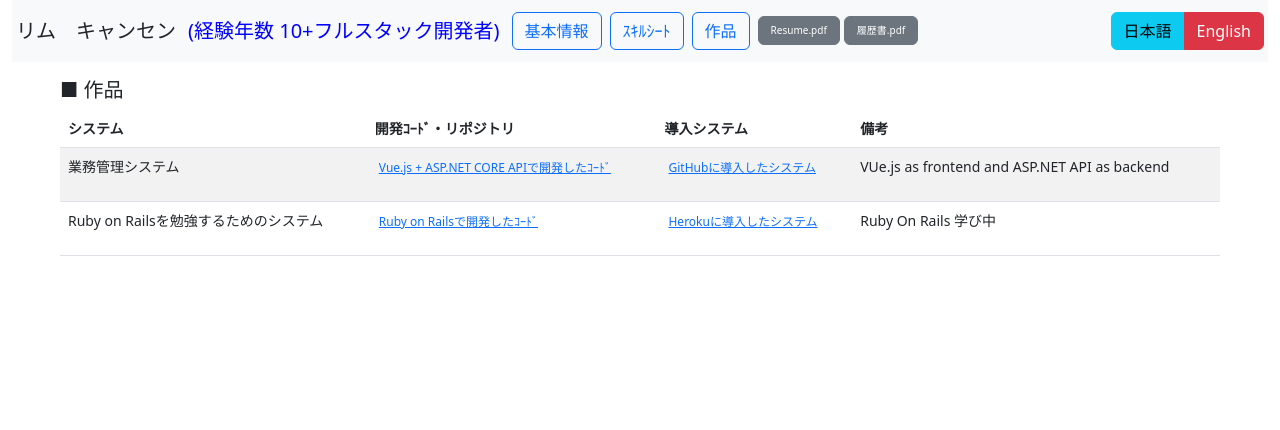
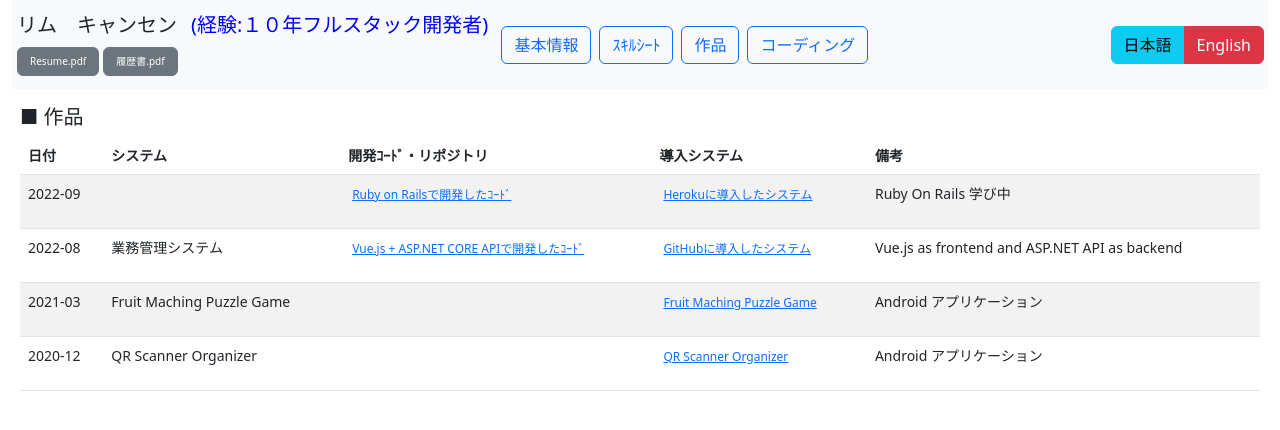
Before and after one commit to potatoscript/resume2-development, a Vue app in the folder ui/: page /sample in a window 1280 px wide. Shown: the top 430 px of the page. Built offline with nearby package versions, Linux system fonts and the light colour scheme.

Commit message:
added codility

```diff
--- a/ui/src/App.vue
+++ b/ui/src/App.vue
@@ -6,11 +6,14 @@
     >
       <ul class="navbar-nav navbar-left">
         <li>
+          <table>
+            <tr>
+              <td>
                 <h5 display-5 class="d-flex justify-content-center m-1">
                   {{ $t("profile.MyName") }}
                 </h5>
-        </li>
-        <li>
+              </td>
+              <td>
                 <h5
                   display-5
                   class="d-flex justify-content-center m-1 mx-2"
@@ -18,6 +21,29 @@
                 >
                   {{ $t("message.MyYearExperience") }}
                 </h5>
+              </td>
+            </tr>
+            <tr>
+              <td colspan="2">
+                <a
+                  class="btn btn-secondary m-1 dense"
+                  style="font-size: 10px"
+                  target="_blank"
+                  href="https://github.com/potatoscript/resume2-development/blob/master/ui/src/assets/Resume.pdf"
+                >
+                  {{ $t("message.EnglishResume") }}
+                </a>
+                <a
+                  class="btn btn-secondary dense my-1"
+                  target="_blank"
+                  style="font-size: 10px"
+                  href="https://github.com/potatoscript/resume2-development/blob/master/ui/src/assets/履歴書.pdf"
+                >
+                  {{ $t("message.JapaneseResume") }}
+                </a>
+              </td>
+            </tr>
+          </table>
         </li>
       </ul>
       <ul class="navbar-nav navbar-left">
@@ -35,24 +61,11 @@
             :to="{ name: 'sample' }"
             >{{ $t("message.MySamples") }}</router-link
           >
-        </li>
-        <li class="nav-item">
-          <a
-            class="btn btn-secondary m-1 dense"
-            style="font-size: 10px"
-            target="_blank"
-            href="https://github.com/potatoscript/resume2-development/blob/master/ui/src/assets/Resume.pdf"
+          <router-link
+            class="btn btn-light btn-outline-primary mx-1"
+            :to="{ name: 'codility' }"
+            >{{ $t("message.Codility") }}</router-link
           >
-            {{ $t("message.EnglishResume") }}
-          </a>
-          <a
-            class="btn btn-secondary dense my-1"
-            target="_blank"
-            style="font-size: 10px"
-            href="https://github.com/potatoscript/resume2-development/blob/master/ui/src/assets/履歴書.pdf"
-          >
-            {{ $t("message.JapaneseResume") }}
-          </a>
         </li>
       </ul>
       <ul class="navbar-nav ms-auto">
--- a/ui/src/assets/locales/en.json
+++ b/ui/src/assets/locales/en.json
@@ -2,8 +2,8 @@
     "message":{
         "MyCV": "Experience",
         "MySkills": "Skills",
-        "MySamples": "SSamples",
-        "MyYearExperience" : "(10+ Years Experience Full Stack Developer)",
+        "MySamples": "My Works",
+        "MyYearExperience" : "(10 Years Experience Full Stack Developer)",
         "Profile":"Profile",
         "Education" : "Education",
         "English" : "English",
@@ -32,7 +32,9 @@
         "Language":"Language",
         "Resume":"Resume.pdf",
         "EnglishResume":"Resume.pdf",
-        "JapaneseResume":"履歴書.pdf"
+        "JapaneseResume":"履歴書.pdf",
+        "Date":"Date",
+        "Codility":"Codility"
     },
     "language":{
         "English":"English",
@@ -47,7 +49,8 @@
         "EnglishLabel":"English (Daily conversation level TOIEC 820)",
         "ChineseLabel":"Chinese (Daily conversation level)",
         "JapaneseLabel":"Japanese (Daily conversation level N2)",
-        "MalayLabel":"Malay (Daily conversation level)"
+        "MalayLabel":"Malay (Daily conversation level)",
+        "Coding":"Coding Language"
     },
     "country":{
         "YearOfLiving":"Year Of Living",
@@ -273,7 +276,7 @@
         }
     },
     "hobby":{
-        "1":"Learning new thing（Android、Python…）",
+        "1":"Learning new thing like Cloud,Android、Python… (Currently learning Ruby on Rails)",
         "2":"Swimming、water-color drawing"
     },
     "skill":{
@@ -284,10 +287,18 @@
         "SourceCode1":"Vue.js + ASP.NET CORE API Source Code",
         "Demo1":"Front End Demo System",
         "Remark1":"Sample Appplication created by VUe.js as frontend and ASP.NET API as backend",
-        "System2":"Ruby on Rails Study Sample System",
+        "System2":"",
         "SourceCode2":"Ruby on Rails Source Code",
         "Demo2":"Sample System that Deployed on Heroku",
-        "Remark2":"Under study"
+        "Remark2":"Rubby on Rails Application (Under studying)",
+        "System3":"QR Scanner Organizer",
+        "SourceCode3":"",
+        "Demo3":"QR Scanner Organizer",
+        "Remark3":"Android Application",
+        "System4":"Fruit Maching Puzzle Game",
+        "SourceCode4":"",
+        "Demo4":"Fruit Maching Puzzle Game",
+        "Remark4":"Android Application"
     }
 
 }
--- a/ui/src/assets/locales/ja.json
+++ b/ui/src/assets/locales/ja.json
@@ -3,7 +3,7 @@
         "MyCV": "職務経歴",
         "MySkills": "ｽｷﾙｼｰﾄ",
         "MySamples": "作品",
-        "MyYearExperience" : "(経験年数 10+フルスタック開発者)",
+        "MyYearExperience" : "(経験:１０年フルスタック開発者)",
         "Profile":"基本情報",
         "Education":"最終学歴",
         "English" : "English",
@@ -32,7 +32,9 @@
         "Language":"言語",
         "Resume":"履歴書.pdf",
         "EnglishResume":"Resume.pdf",
-        "JapaneseResume":"履歴書.pdf"
+        "JapaneseResume":"履歴書.pdf",
+        "Date":"日付",
+        "Codility":"コーディング"
     },
     "language":{
         "English":"英語語",
@@ -47,7 +49,8 @@
         "EnglishLabel":"英語 (日常会話レベル TOIEC 820)",
         "ChineseLabel":"中国語 (日常会話レベル)",
         "JapaneseLabel":"日本語 (日常会話レベル N2)",
-        "MalayLabel":"マレーシア語 (日常会話レベル)"
+        "MalayLabel":"マレーシア語 (日常会話レベル)",
+        "Coding":"開発言語"
     },
     "country":{
         "YearOfLiving":"在住年数",
@@ -272,7 +275,7 @@
         }
     },
     "hobby":{
-        "1":"新し技術を学ぶ（Android、Python（機械学習）等）",
+        "1":"新し技術を学ぶ 例：Cloud, Android、Python機械学習等（今Ruby on Rails学び中）",
         "2":"水泳、水彩画、漫画"
     },
     "skill":{
@@ -282,10 +285,18 @@
         "System1":"業務管理システム",
         "SourceCode1":"Vue.js + ASP.NET CORE APIで開発したｺｰﾄﾞ",
         "Demo1":"GitHubに導入したシステム",
-        "Remark1":"VUe.js as frontend and ASP.NET API as backend",
-        "System2":"Ruby on Railsを勉強するためのシステム",
+        "Remark1":"Vue.js as frontend and ASP.NET API as backend",
+        "System2":"",
         "SourceCode2":"Ruby on Railsで開発したｺｰﾄﾞ",
         "Demo2":"Herokuに導入したシステム",
-        "Remark2":"Ruby On Rails 学び中"
+        "Remark2":"Ruby On Rails 学び中",
+        "System3":"QR Scanner Organizer",
+        "SourceCode3":"",
+        "Demo3":"QR Scanner Organizer",
+        "Remark3":"Android アプリケーション",
+        "System4":"Fruit Maching Puzzle Game",
+        "SourceCode4":"",
+        "Demo4":"Fruit Maching Puzzle Game",
+        "Remark4":"Android アプリケーション"
     }
 }
--- a/ui/src/router/index.js
+++ b/ui/src/router/index.js
@@ -1,5 +1,7 @@
 import { createRouter, createWebHistory } from 'vue-router'
 import ProfileView from '../views/ProfileView.vue'
+import SkillView from '../views/SkillView.vue'
+import SampleView from '../views/SampleView.vue'
 const routes = [
   {
     path: '/',
@@ -9,13 +11,19 @@ const routes = [
   {
     path: '/skill',
     name: 'skill',
-    component: () => import('../views/SkillView.vue')
+    component: SkillView
+    // component: () => import('../views/SkillView.vue')
   },
   {
     path: '/sample',
     name: 'sample',
-    component: () => import('../views/SampleView.vue')
-  }
+    component: SampleView
+  },
+  {
+    path: '/codility',
+    name: 'codility',
+    component: () => import('../views/CodilityView.vue')
+  },
 ]
 
 const router = createRouter({
--- /dev/null
+++ b/ui/src/views/CodilityView.vue
@@ -0,0 +1,51 @@
+<template>
+  <div class="justify-content-center mx-5">
+    <div class="input-group">
+      <h5 class="display-7 mt-3">■ {{ $t("message.Codility") }}</h5>
+    </div>
+    <table class="table table-striped" style="font-size: 14px">
+      <thead>
+        <tr>
+          <th>{{ $t("message.Date") }}</th>
+          <th>{{ $t("message.System") }}</th>
+          <th>{{ $t("message.SourceCode") }}</th>
+          <th>{{ $t("message.Demo") }}</th>
+          <th>{{ $t("message.Remark") }}</th>
+        </tr>
+      </thead>
+      <tbody>
+        <tr>
+          <td>
+            <p>2022-09</p>
+          </td>
+          <td>
+            <p>{{ $t("sample.System2") }}</p>
+          </td>
+          <td>
+            <a
+              class="m-1"
+              style="font-size: 12px"
+              target="_blank"
+              href="https://github.com/potatoscript/rubyonrails-project"
+            >
+              {{ $t("sample.SourceCode2") }}
+            </a>
+          </td>
+          <td>
+            <a
+              class="m-1"
+              style="font-size: 12px"
+              target="_blank"
+              href="https://rubyonrails-project.herokuapp.com/"
+            >
+              {{ $t("sample.Demo2") }}
+            </a>
+          </td>
+          <td>
+            {{ $t("sample.Remark2") }}
+          </td>
+        </tr>
+      </tbody>
+    </table>
+  </div>
+</template>
--- a/ui/src/views/ProfileView.vue
+++ b/ui/src/views/ProfileView.vue
@@ -1,5 +1,5 @@
 <template>
-  <div>
+  <div class="justify-content-center mx-2">
     <ul class="nav nav-tabs">
       <li class="nav-item" role="presentation">
         <a
--- a/ui/src/views/SampleView.vue
+++ b/ui/src/views/SampleView.vue
@@ -1,11 +1,12 @@
 <template>
-  <div class="justify-content-center mx-5">
+  <div class="justify-content-center mx-2">
     <div class="input-group">
       <h5 class="display-7 mt-3">■ {{ $t("message.MySamples") }}</h5>
     </div>
     <table class="table table-striped" style="font-size: 14px">
       <thead>
         <tr>
+          <th>{{ $t("message.Date") }}</th>
           <th>{{ $t("message.System") }}</th>
           <th>{{ $t("message.SourceCode") }}</th>
           <th>{{ $t("message.Demo") }}</th>
@@ -14,6 +15,40 @@
       </thead>
       <tbody>
         <tr>
+          <td>
+            <p>2022-09</p>
+          </td>
+          <td>
+            <p>{{ $t("sample.System2") }}</p>
+          </td>
+          <td>
+            <a
+              class="m-1"
+              style="font-size: 12px"
+              target="_blank"
+              href="https://github.com/potatoscript/rubyonrails-project"
+            >
+              {{ $t("sample.SourceCode2") }}
+            </a>
+          </td>
+          <td>
+            <a
+              class="m-1"
+              style="font-size: 12px"
+              target="_blank"
+              href="https://rubyonrails-project.herokuapp.com/"
+            >
+              {{ $t("sample.Demo2") }}
+            </a>
+          </td>
+          <td>
+            {{ $t("sample.Remark2") }}
+          </td>
+        </tr>
+        <tr>
+          <td>
+            <p>2022-08</p>
+          </td>
           <td>
             <p>{{ $t("sample.System1") }}</p>
           </td>
@@ -43,30 +78,46 @@
         </tr>
         <tr>
           <td>
-            <p>{{ $t("sample.System2") }}</p>
+            <p>2021-03</p>
           </td>
+          <td>
+            <p>{{ $t("sample.System4") }}</p>
+          </td>
+          <td></td>
           <td>
             <a
               class="m-1"
               style="font-size: 12px"
               target="_blank"
-              href="https://github.com/potatoscript/rubyonrails-project"
+              href="https://play.google.com/store/apps/details?id=com.potato.mysqlproject"
             >
-              {{ $t("sample.SourceCode2") }}
+              {{ $t("sample.Demo4") }}
             </a>
           </td>
+          <td>
+            {{ $t("sample.Remark4") }}
+          </td>
+        </tr>
+        <tr>
+          <td>
+            <p>2020-12</p>
+          </td>
+          <td>
+            <p>{{ $t("sample.System3") }}</p>
+          </td>
+          <td></td>
           <td>
             <a
               class="m-1"
               style="font-size: 12px"
               target="_blank"
-              href="https://rubyonrails-project.herokuapp.com/"
+              href="https://play.google.com/store/apps/details?id=com.potato.barcodescanner"
             >
-              {{ $t("sample.Demo2") }}
+              {{ $t("sample.Demo3") }}
             </a>
           </td>
           <td>
-            {{ $t("sample.Remark2") }}
+            {{ $t("sample.Remark3") }}
           </td>
         </tr>
       </tbody>
--- a/ui/src/views/SkillView.vue
+++ b/ui/src/views/SkillView.vue
@@ -1,22 +1,30 @@
 <template>
-  <div class="justify-content-center mx-5">
+  <div class="justify-content-center mx-2">
     <div class="input-group">
       <h5 class="display-7 mt-3">■ {{ $t("message.MySkills") }}</h5>
     </div>
     <table>
       <tr>
         <td style="vertical-align: top">
-          <div style="width: 350px; height: 300px" class="mb-5">
-            <canvas id="skillChart"></canvas>
+          <div class="input-group inline">
+            <div style="width: 350px; height: 300px" class="mb-5">
+              <canvas id="skillChart"></canvas>
+            </div>
+            <div style="width: 350px; height: 300px" class="mb-5">
+              <canvas id="skillCodeChart"></canvas>
+            </div>
           </div>
-        </td>
-        <td style="vertical-align: top" class="px-3">
-          <table class="table table-striped table-bordered mx-3">
+          <table
+            class="table table-striped table-bordered mx-3"
+            style="width: 90%"
+          >
             <thead class="table-dark">
               <tr>
                 <th>
                   <div class="input-group">
-                    <h5 display-7 class="m-1">{{ $t("message.Language") }}</h5>
+                    <h5 display-7 class="m-1">
+                      {{ $t("message.Language") }}
+                    </h5>
                   </div>
                 </th>
                 <th>
@@ -558,7 +566,8 @@ import ChartDataLabels from "chartjs-plugin-datalabels";
 export default {
   data() {
     return {
-      EnglishData: [70, 60, 70, 70, 70],
+      CodingSkillData: [90, 80, 70, 60, 50],
+      EnglishData: [70, 60, 60, 30, 60],
       JapaneseData: [70, 60, 60, 30, 60],
       ChineseData: [90, 80, 70, 30, 30],
       MalayData: [70, 40, 50, 30, 30],
@@ -566,6 +575,7 @@ export default {
   },
   mounted: function () {
     this.radarSkill();
+    this.radarCodeSkill();
   },
   methods: {
     radarSkill() {
@@ -672,6 +682,71 @@ export default {
       });
       radarChart;
     },
+    radarCodeSkill() {
+      var marksData = {
+        labels: [
+          this.$t("JavaScript"),
+          this.$t("C#"),
+          this.$t("SQL"),
+          this.$t("Java"),
+          this.$t("PHP"),
+        ],
+        datasets: [
+          {
+            label: this.$t("language.Coding"),
+            backgroundColor: "transparent",
+            borderColor: "rgba(200,0,0,0.6)",
+            fill: false,
+            radius: 6,
+            pointRadius: 6,
+            pointBorderWidth: 3,
+            pointBackgroundColor: "orange",
+            pointBorderColor: "rgba(200,0,0,0.6)",
+            pointHoverRadius: 10,
+            data: this.CodingSkillData,
+          },
+        ],
+      };
+      var chartOptions = {
+        responsive: true,
+        plugins: {
+          legend: {
+            display: false,
+            position: "left",
+          },
+        },
+        scales: {
+          r: {
+            //グラフの最小値・最大値
+            min: 0,
+            max: 100,
+            //背景色
+            backgroundColor: "snow",
+            //グリッドライン
+            grid: {
+              color: "pink",
+            },
+            //アングルライン
+            angleLines: {
+              color: "green",
+            },
+            //各項目のラベル
+            pointLabels: {
+              color: "blue",
+            },
+          },
+        },
+      };
+      var ctx = document.getElementById("skillCodeChart").getContext("2d");
+
+      Chart.register(ChartDataLabels);
+      var radarChart = new Chart(ctx, {
+        type: "radar",
+        data: marksData,
+        options: chartOptions,
+      });
+      radarChart;
+    },
   },
 };
 </script>
--- a/ui/src/views/profile/MyEducation.vue
+++ b/ui/src/views/profile/MyEducation.vue
@@ -2,9 +2,8 @@
   <!-- Tabs content -->
   <div class="container mt-3">
     <h5>■ {{ $t("message.Education") }}</h5>
-    <table>
-      <tr>
-        <td style="vertical-align: top" class="px-3">
+    <div class="input-group px-3">
+      <div class="px-3">
         <img
           src="../../assets/MyCertificate.png"
           style="width: 200px; height: 210px; cursor: zoom-in"
@@ -12,16 +11,14 @@
           alt="{{$t('profile.MyCertificate')}}"
           onclick="document.getElementById('modal01').style.display='block'"
         />
-          <div
-            id="modal01"
-            class="w3-modal"
-            onclick="this.style.display='none'"
-          >
+        <div id="modal01" class="w3-modal" onclick="this.style.display='none'">
           <div class="w3-modal-content w3-animate-zoom">
             <img src="../../assets/MyCertificate.png" style="width: 100%" />
           </div>
         </div>
-        </td>
+      </div>
+      <table>
+        <tr>
           <td style="vertical-align: top" class="px-3">
             <div class="input-group mb-3">
               <span class="input-group-text" style="width: 100px">{{
@@ -52,6 +49,7 @@
           </td>
         </tr>
       </table>
+    </div>
     <h7 class="display-8">{{ $t("profile.EducationOther") }}</h7>
   </div>
   <!-- Tabs content -->
--- a/ui/src/views/profile/MyProfile.vue
+++ b/ui/src/views/profile/MyProfile.vue
@@ -35,15 +35,17 @@
               <span class="input-group-text" style="width: 100px">{{
                 $t("message.Email")
               }}</span>
-              <span class="form-control">{{ "limksmail@yahoo.co.jp" }}</span>
+              <span class="form-control">{{
+                $t("limksmail@yahoo.co.jp")
+              }}</span>
               <!--@cannot be used inside locale file-->
             </div>
           </td>
-          <td style="vertical-align: top" class="px-3">
-            <canvas id="locationChart" width="300" height="200"></canvas>
-          </td>
         </tr>
       </table>
+      <div class="px-3">
+        <canvas id="locationChart" width="300" height="200"></canvas>
+      </div>
     </div>
 
     <h7 class="display-8">{{ $t("profile.Other") }}</h7>
```
Lines whose indentation alone changed are shown as unchanged.
